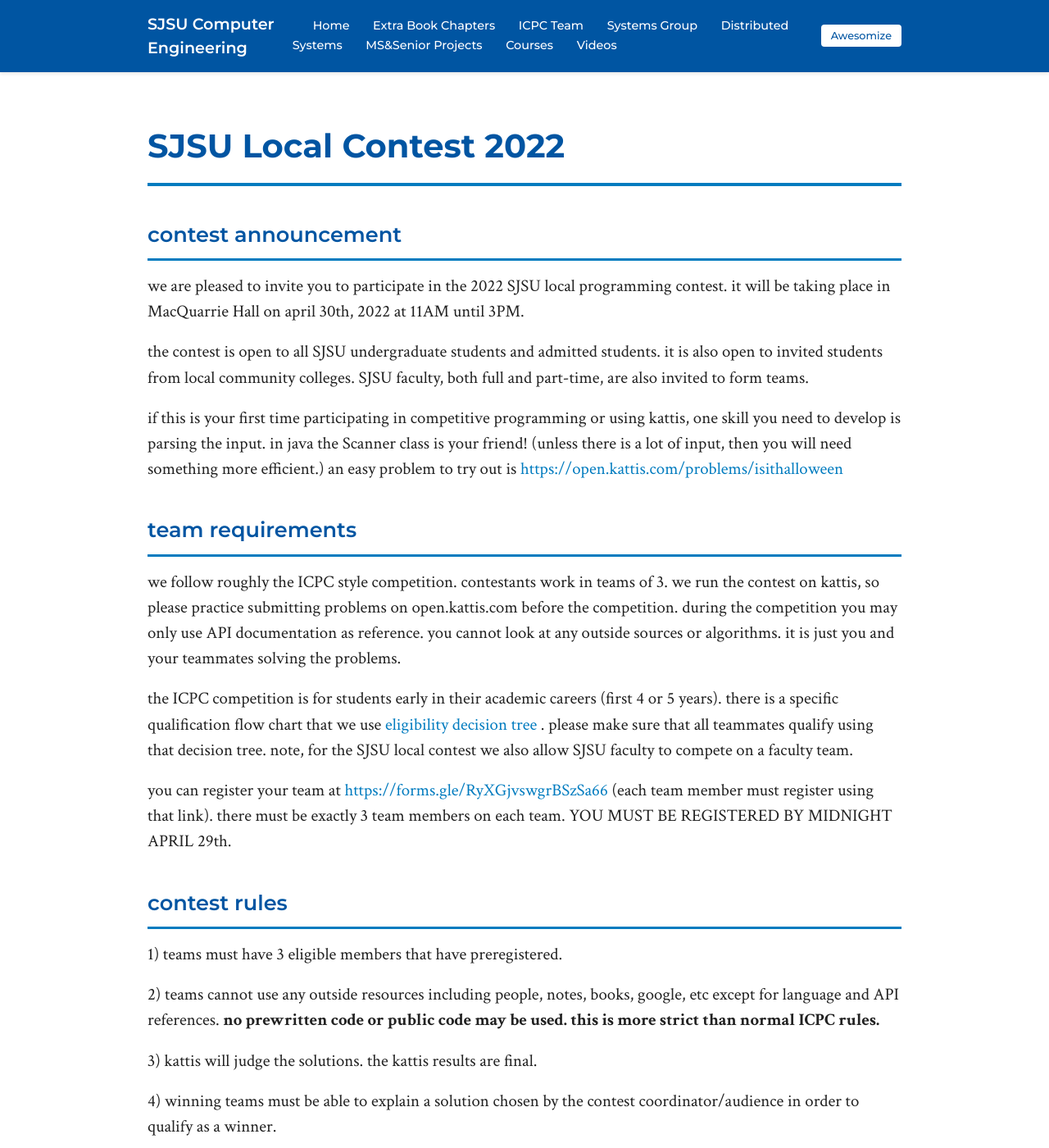
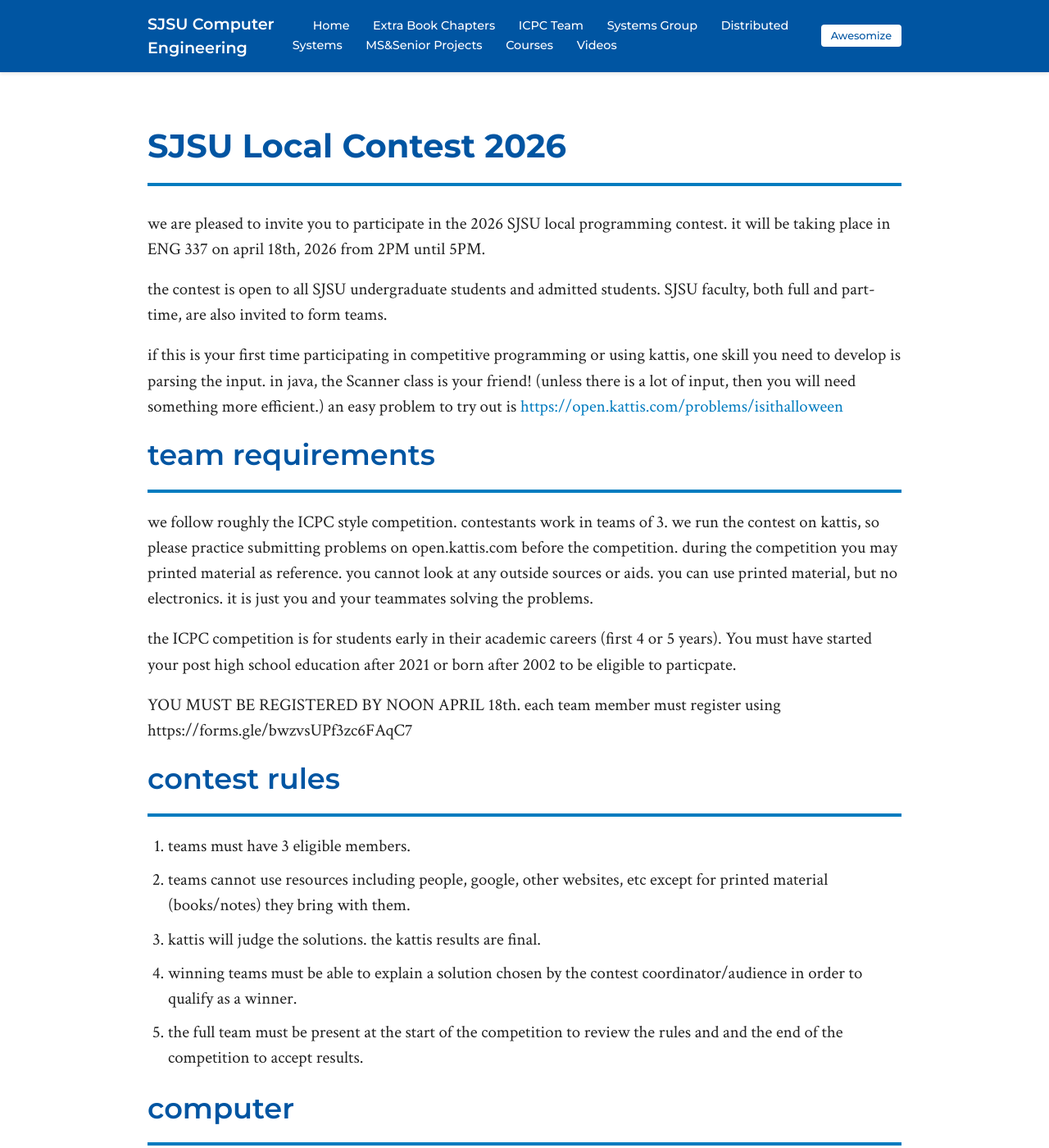
Before and after one commit to breed/benreed-sjsu, a Jekyll site: the page built from contest/index.md, in a window 1280 px wide and 1400 px high. Shown: the whole window at 82% size. Built offline with Jekyll 4.4.1, drawn with Linux system fonts in a browser that asks for light colours; some of the changed text lies outside the part shown.

Commit message:
2026 local contest

```diff
--- a/contest/index.md
+++ b/contest/index.md
@@ -1,41 +1,38 @@
 ---
 layout: default
-title: SJSU Local Contest 2022
-page_title: SJSU Local Contest 2022
+title: SJSU Local Contest 2026
+page_title: SJSU Local Contest 2026
 ---
+we are pleased to invite you to participate in the 2026 SJSU local programming contest. it will be taking place in ENG 337 on april 18th, 2026 from 2PM until 5PM.
 
-## contest announcement
+the contest is open to all SJSU undergraduate students and admitted students. SJSU faculty, both full and part-time, are also invited to form teams.
 
-we are pleased to invite you to participate in the 2022 SJSU local programming contest. it will be taking place in MacQuarrie Hall on april 30th, 2022 at 11AM until 3PM.
+if this is your first time participating in competitive programming or using kattis, one skill you need to develop is parsing the input. in java, the Scanner class is your friend! (unless there is a lot of input, then you will need something more efficient.) an easy problem to try out is <https://open.kattis.com/problems/isithalloween>
 
-the contest is open to all SJSU undergraduate students and admitted students. it is also open to invited students from local community colleges. SJSU faculty, both full and part-time, are also invited to form teams.
+# team requirements
 
-if this is your first time participating in competitive programming or using kattis, one skill you need to develop is parsing the input. in java the Scanner class is your friend! (unless there is a lot of input, then you will need something more efficient.) an easy problem to try out is <https://open.kattis.com/problems/isithalloween>
+we follow roughly the ICPC style competition. contestants work in teams of 3. we run the contest on kattis, so please practice submitting problems on open.kattis.com before the competition. during the competition you may printed material as reference. you cannot look at any outside sources or aids. you can use printed material, but no electronics. it is just you and your teammates solving the problems.
 
-## team requirements
+the ICPC competition is for students early in their academic careers (first 4 or 5 years). You must have started your post high school education after 2021 or born after 2002 to be eligible to particpate.
 
-we follow roughly the ICPC style competition. contestants work in teams of 3. we run the contest on kattis, so please practice submitting problems on open.kattis.com before the competition. during the competition you may only use API documentation as reference. you cannot look at any outside sources or algorithms. it is just you and your teammates solving the problems.
+YOU MUST BE REGISTERED BY NOON APRIL 18th. each team member must register using https://forms.gle/bwzvsUPf3zc6FAqC7
 
-the ICPC competition is for students early in their academic careers (first 4 or 5 years). there is a specific qualification flow chart that we use [eligibility decision tree](https://drive.google.com/file/d/1E9yaQbpSu9059UrOYafAiNrH-ABgRDAW/view?usp=sharing) . please make sure that all teammates qualify using that decision tree. note, for the SJSU local contest we also allow SJSU faculty to compete on a faculty team.
+# contest rules
 
-you can register your team at <https://forms.gle/RyXGjvswgrBSzSa66> (each team member must register using that link). there must be exactly 3 team members on each team. YOU MUST BE REGISTERED BY MIDNIGHT APRIL 29th.
+1. teams must have 3 eligible members.
+2. teams cannot use resources including people, google, other websites, etc except for printed material (books/notes) they bring with them.
+3. kattis will judge the solutions. the kattis results are final.
+4. winning teams must be able to explain a solution chosen by the contest coordinator/audience in order to qualify as a winner.
+5. the full team must be present at the start of the competition to review the rules and and the end of the competition to accept results.
 
-## contest rules
+# computer
 
-1) teams must have 3 eligible members that have preregistered.
+ONE MEMBER OF YOUR TEAM MUST HAVE LAPTOP THAT CAN BOOT FROM USB. we will be using a contest imagine that will run on your own laptop. we will have a usb keyfob to use, but you must be using an Intel/AMD laptop. (You can check one out from the library if needed.)
 
-2) teams cannot use any outside resources including people, notes, books, google, etc except for language and API references. **no prewritten code or public code may be used. this is more strict than normal ICPC rules.**
+# contest schedule
 
-3) kattis will judge the solutions. the kattis results are final.
+your team must be registered and have their computer setup by 2PM. the contest will last 3 hours and the winners will be announced at 5PM. the winning team will need to explain one solution as chosen by the audience.
 
-4) winning teams must be able to explain a solution chosen by the contest coordinator/audience in order to qualify as a winner.
+# prizes
 
-5) the full team must be present in the zoom call at the start of the competition to review the rules and and the end of the competition to accept results.
-
-## contest schedule
-
-your team must be registered and in the opening zoom call by 11AM on april 30th. we will review the rules and procedures and will be starting by 11:30. the contest will last 3 hours and the winners will be announced at 3PM. the winning team will need to explain one solution as chosen by the audience.
-
-## prizes
-
-there will be cash prizes for the 1st place team, the next highest SJSU team, and the next highest team with an admitted spartan or 1st year student. each winning team will receive $150 to split 3 ways.
+there will be cash prizes for the 1st place team ($120 to split), the next highest SJSU team ($90 to split), and the next highest team with an admitted spartan or 1st year student ($60).
```
Also changed, not shown: icpc/index.md (+3 -1 lines).
